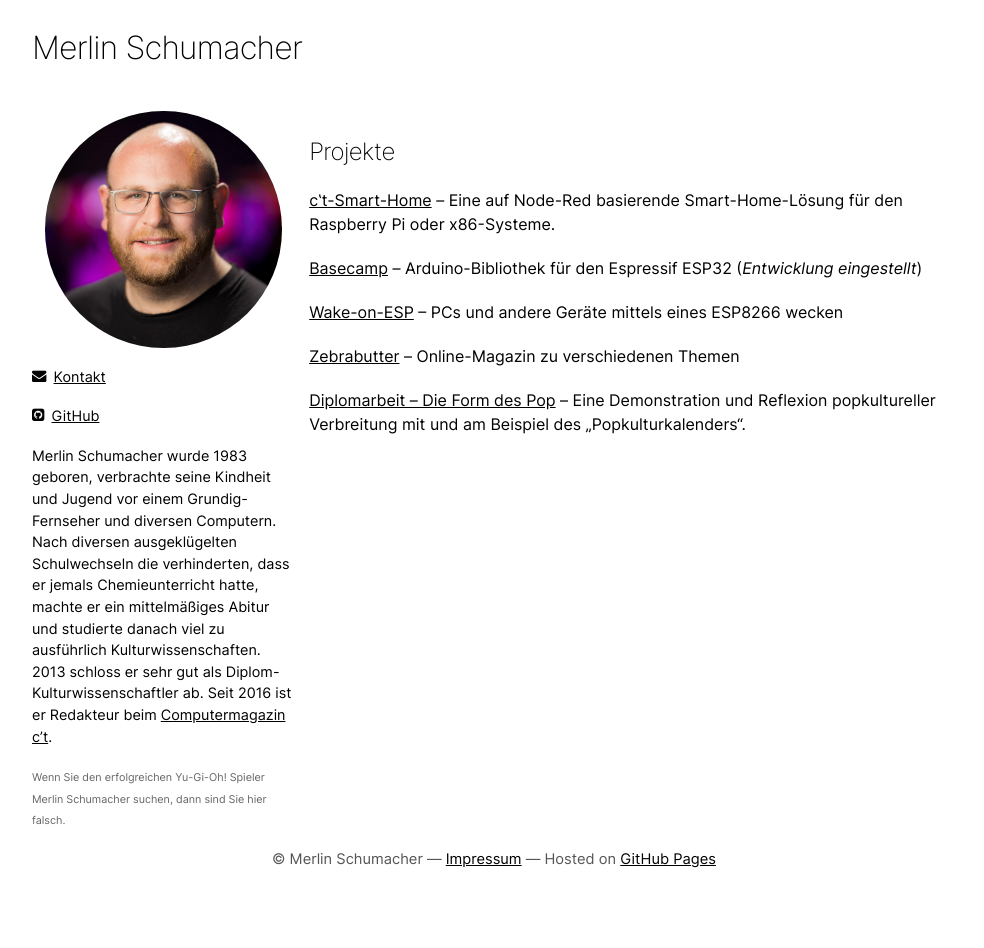
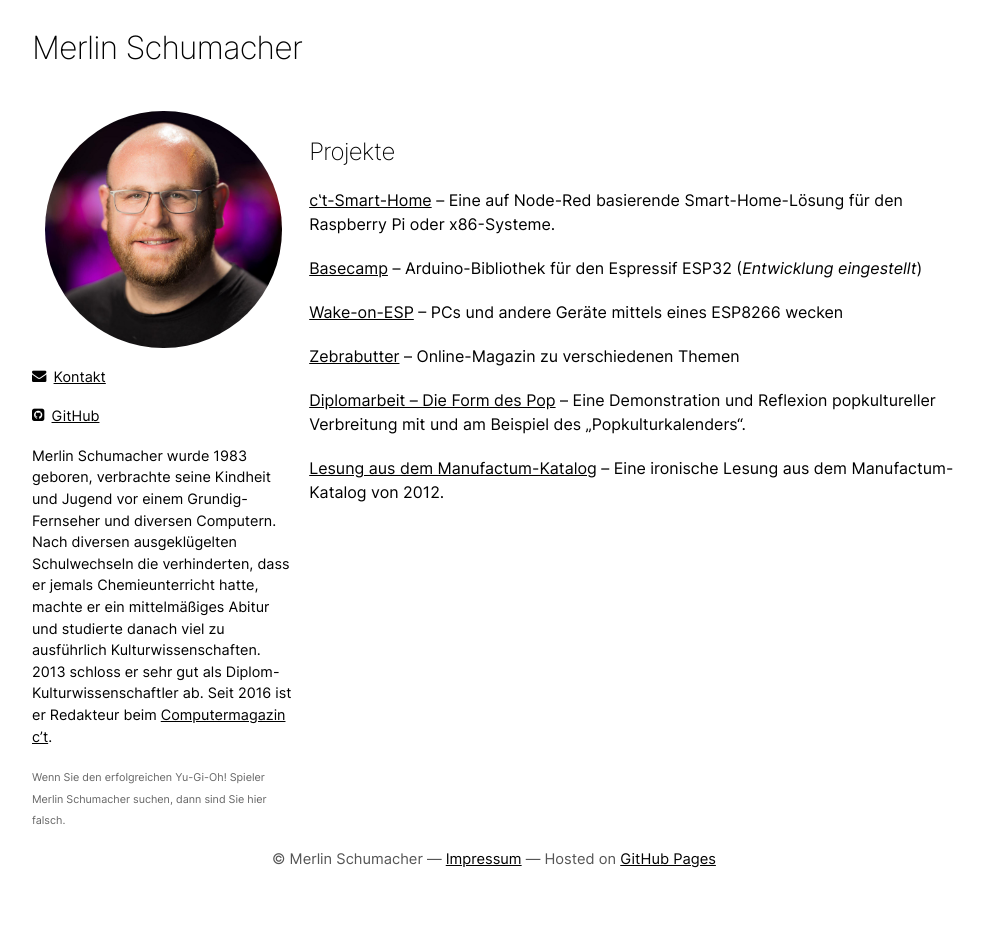
Before and after one commit to merlinschumacher/merlinschumacher.github.io, a Jekyll site: the page built from index.md, in a window 1280 px wide. Shown: the whole page, without its empty margins (146-1130 px from the left). Built offline with Jekyll 4.4.1, drawn with Linux system fonts in a browser that asks for light colours.

Commit message:
Update index.md

```diff
--- a/index.md
+++ b/index.md
@@ -14,3 +14,5 @@ title: Merlin Schumacher
 [Zebrabutter](https://www.zebrabutter.net){:target="_blank"} – Online-Magazin zu verschiedenen Themen
 
 [Diplomarbeit – Die Form des Pop](assets/MerlinSchumacher_DieFormdesPop.pdf){:target="_blank"} – Eine Demonstration und Reflexion popkultureller Verbreitung mit und am Beispiel des „Popkulturkalenders“.
+
+[Lesung aus dem Manufactum-Katalog](https://soundcloud.com/ig-88-1/es-gibt-sie-noch-die-guten){:target="_blank"} – Eine ironische Lesung aus dem Manufactum-Katalog von 2012.
```
